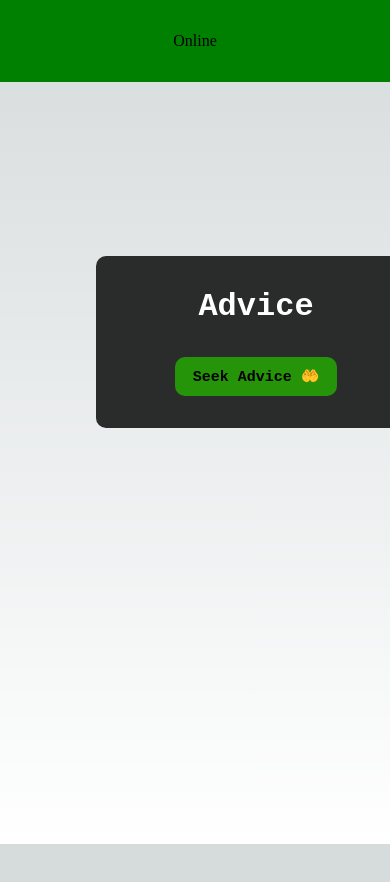
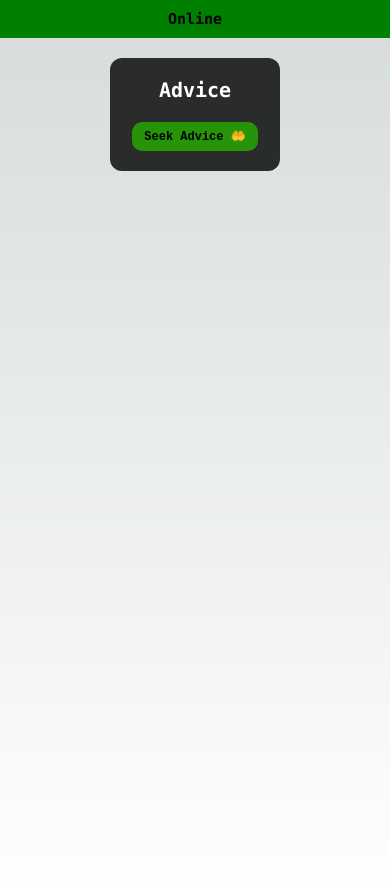
Before and after one commit to Robloche/pwa-test, a Next.js app: page / in a window 390 px wide. Shown: the top 882 px of the page. Before the commit the page ends 844 px from the top, so only its background shows below. Built offline with nearby package versions, Linux system fonts and the light colour scheme; no server answers.

Commit message:
Improved responsiveness

```diff
--- a/src/components/Advice.module.css
+++ b/src/components/Advice.module.css
@@ -1,29 +1,32 @@
+.advice {
+    background-color: #2A2C2C;
+    border-radius: var(--border-radius);
+    font-family: var(--font-mono);
+    height: auto;
+    max-width: 24rem;
+    min-width: 17rem;
+    padding: 2rem;
+    text-align: center;
+}
 
-.advice {
-    font-family: 'Courier New', Courier, monospace;
-    text-align: center;
-    width: 20rem;
-    height: auto;
-    padding: 2rem;
-    background-color: #2a2c2c;
-    border-radius: 10px;
-    margin: 10rem auto;
+.headerText {
+    color: #FFF;
+    font-size: 2rem;
 }
-.headerText{
-    font-size: 2rem;
-    color: #fff;
+
+.paragraph {
+    color: #FFF;
+    font-size: 1.2rem;
+    margin: 2rem 0;
 }
-.paragraph{
-    margin: 2rem 0;
-    color: #fff;
-    font-size: 1.2rem;
-}
+
 .button {
     background-color: #259409;
+    border: 2px solid #259409;
+    border-radius: 10px;
+    cursor: pointer;
+    font-family: 'Courier New', Courier, monospace;
+    font-size: 1.2rem;
+    font-weight: 600;
     padding: 0.5rem 1rem;
-    border-radius: 10px;
-    border: 2px solid #259409;
-    font-size: 15px;
-    font-weight: 600;
-    font-family: 'Courier New', Courier, monospace;
 }
--- a/src/components/Banner.module.css
+++ b/src/components/Banner.module.css
@@ -2,12 +2,11 @@
     align-items: center;
     background-color: var(--bg-color);
     display: flex;
+    font-size: 1.5rem;
+    font-weight: bold;
     justify-content: center;
-    left: 0;
-    padding: 2rem;
-    position: absolute;
-    top: 0;
-    width: 100%;
+    margin-bottom: 2rem;
+    padding: 1rem;
 }
 
 .banner.online {
--- a/src/styles/Home.module.css
+++ b/src/styles/Home.module.css
@@ -3,6 +3,5 @@
   flex-direction: column;
   justify-content: space-between;
   align-items: center;
-  padding: 6rem;
   min-height: 100vh;
 }
--- a/src/styles/globals.css
+++ b/src/styles/globals.css
@@ -4,6 +4,7 @@
   --font-mono: ui-monospace, Menlo, Monaco, 'Cascadia Mono', 'Segoe UI Mono',
     'Roboto Mono', 'Oxygen Mono', 'Ubuntu Monospace', 'Source Code Pro',
     'Fira Mono', 'Droid Sans Mono', 'Courier New', monospace;
+  --font-size: 14px;
 
   --foreground-rgb: 0, 0, 0;
   --background-start-rgb: 214, 219, 220;
@@ -81,8 +82,10 @@
 
 html,
 body {
+  font-family: var(--font-mono);
   max-width: 100vw;
   overflow-x: hidden;
+  font-size: var(--font-size);
 }
 
 body {
@@ -105,3 +108,9 @@ a {
     color-scheme: dark;
   }
 }
+
+@media (max-width: 400px) {
+  :root {
+    --font-size: 10px;
+  }
+}
```
